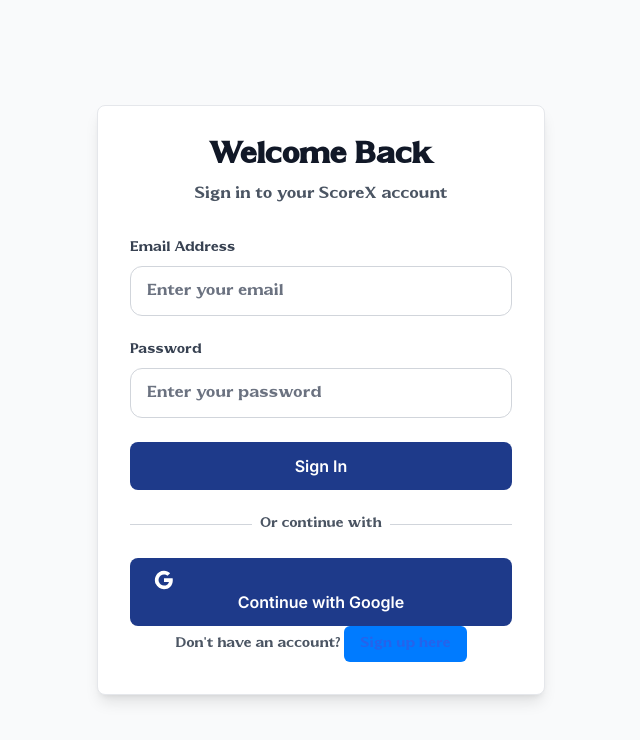
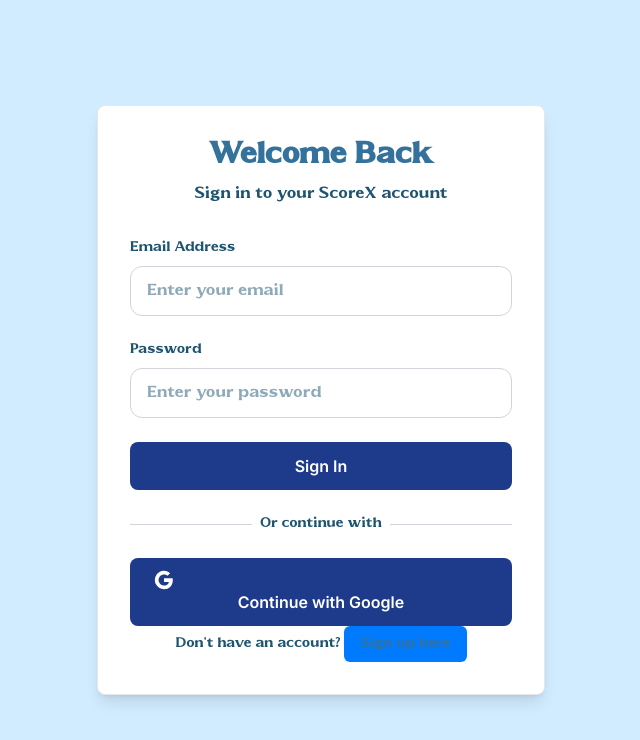
Before and after one commit to surajsharma1/scorex-frontend, a React (Vite) app: page /login in a window 1280 px wide. Shown: the top 740 px of the page, without its empty margins (319-959 px from the left). Built offline with nearby package versions, Linux system fonts and the light colour scheme.

Commit message:
Update Login.tsx

```diff
--- a/src/components/Login.tsx
+++ b/src/components/Login.tsx
@@ -33,11 +33,11 @@
   };
 
   return (
-    <div className="min-h-screen flex items-center justify-center p-4 animate-fade-in bg-gray-50 dark:bg-gray-900">
-      <div className="bg-white dark:bg-gray-800 p-8 w-full max-w-md animate-slide-in rounded-lg shadow-lg border border-gray-200 dark:border-gray-700">
+    <div className="min-h-screen flex items-center justify-center p-4 bg-light-bg dark:bg-dark-bg">
+      <div className="bg-white dark:bg-gray-800 p-8 w-full max-w-md rounded-lg shadow-lg border border-gray-200 dark:border-gray-700">
         <div className="text-center mb-8">
-          <h2 className="text-3xl font-bold text-gray-900 dark:text-white mb-2">Welcome Back</h2>
-          <p className="text-gray-600 dark:text-gray-400">Sign in to your ScoreX account</p>
+          <h2 className="text-3xl font-bold text-light-primary dark:text-dark-light mb-2">Welcome Back</h2>
+          <p className="text-text dark:text-text-dark">Sign in to your ScoreX account</p>
         </div>
 
         {error && (
@@ -48,7 +48,7 @@
 
         <form onSubmit={handleSubmit} className="space-y-6">
           <div>
-            <label htmlFor="email" className="block text-sm font-medium text-gray-700 dark:text-gray-300 mb-2">
+            <label htmlFor="email" className="block text-sm font-medium text-text dark:text-text-dark mb-2">
               Email Address
             </label>
             <input
@@ -56,7 +56,7 @@
               type="email"
               value={email}
               onChange={(e) => setEmail(e.target.value)}
-              className="w-full px-4 py-3 bg-white dark:bg-gray-700 border border-gray-300 dark:border-gray-600 rounded-xl text-gray-900 dark:text-white placeholder-gray-500 dark:placeholder-gray-400 focus:outline-none focus:ring-2 focus:ring-blue-500 focus:border-blue-500 transition-all duration-300"
+              className="w-full px-4 py-3 bg-white dark:bg-gray-700 border border-gray-300 dark:border-gray-600 rounded-xl text-text dark:text-text-dark placeholder-text/50 dark:placeholder-text-dark/50 focus:outline-none focus:ring-2 focus:ring-blue-500 focus:border-blue-500"
               placeholder="Enter your email"
               required
               aria-describedby="email-help"
@@ -64,7 +64,7 @@
           </div>
 
           <div>
-            <label htmlFor="password" className="block text-sm font-medium text-gray-700 dark:text-gray-300 mb-2">
+            <label htmlFor="password" className="block text-sm font-medium text-text dark:text-text-dark mb-2">
               Password
             </label>
             <input
@@ -72,7 +72,7 @@
               type="password"
               value={password}
               onChange={(e) => setPassword(e.target.value)}
-              className="w-full px-4 py-3 bg-white dark:bg-gray-700 border border-gray-300 dark:border-gray-600 rounded-xl text-gray-900 dark:text-white placeholder-gray-500 dark:placeholder-gray-400 focus:outline-none focus:ring-2 focus:ring-blue-500 focus:border-blue-500 transition-all duration-300"
+              className="w-full px-4 py-3 bg-white dark:bg-gray-700 border border-gray-300 dark:border-gray-600 rounded-xl text-text dark:text-text-dark placeholder-text/50 dark:placeholder-text-dark/50 focus:outline-none focus:ring-2 focus:ring-blue-500 focus:border-blue-500"
               placeholder="Enter your password"
               required
               aria-describedby="password-help"
@@ -102,7 +102,7 @@
               <div className="w-full border-t border-gray-300 dark:border-gray-600"></div>
             </div>
             <div className="relative flex justify-center text-sm">
-              <span className="px-2 bg-white dark:bg-gray-800 text-gray-600 dark:text-gray-400">Or continue with</span>
+              <span className="px-2 bg-white dark:bg-gray-800 text-text dark:text-text-dark">Or continue with</span>
             </div>
           </div>
 
@@ -122,11 +122,11 @@
         </form>
 
         <div className="text-center">
-          <p className="text-gray-600 dark:text-gray-400 text-sm">
+          <p className="text-text dark:text-text-dark text-sm">
             Don't have an account?{' '}
             <button
               onClick={() => navigate('/register')}
-              className="text-blue-600 dark:text-blue-400 hover:text-blue-700 dark:hover:text-blue-300 transition-colors font-medium"
+              className="text-light-primary dark:text-dark-primary hover:text-light-dark dark:hover:text-dark-secondary font-medium"
             >
               Sign up here
             </button>
```
